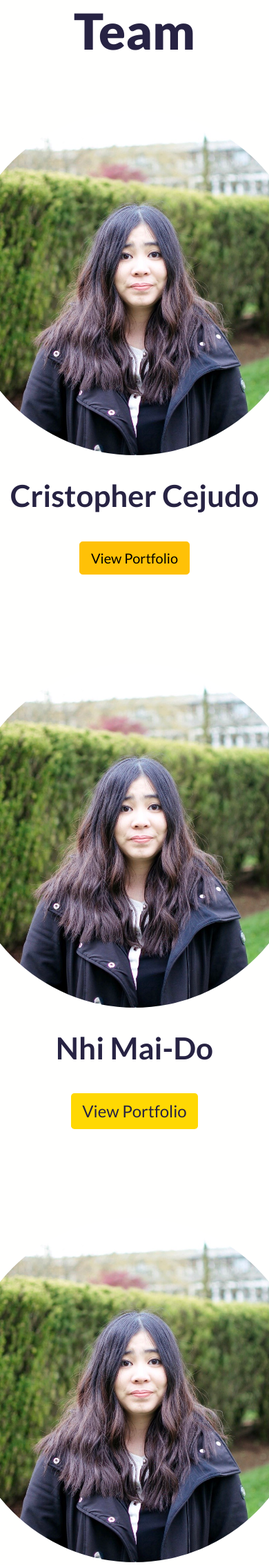
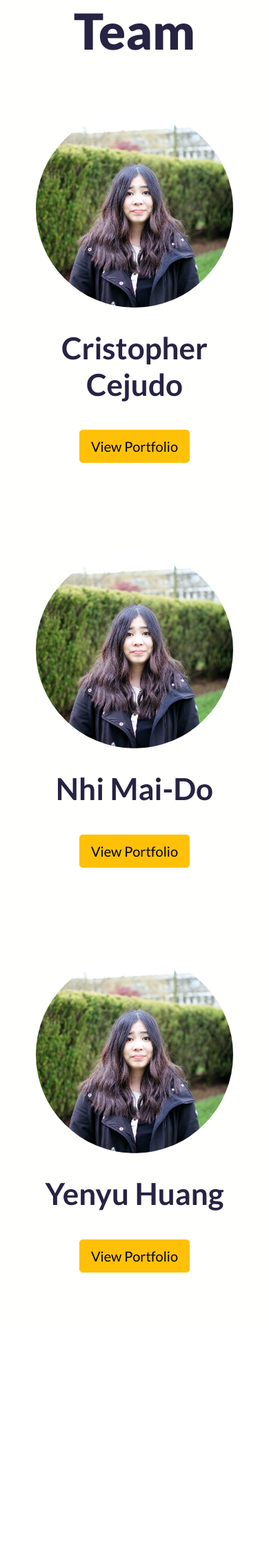
Before and after one commit to MLH-Fellowship/cturtles3-portfolio, a Flask app: page /home in a window 390 px wide; the page is wider, and only the part inside the window is pictured. Shown: the part 985-3254 px from the top of that part at 69% size. After the commit the page ends 2830 px from the top of that part, so only its background shows below. Run offline with Flask 2, Linux system fonts and the light colour scheme.

Commit message:
fix links and responsive styling

```diff
--- a/app/static/home.css
+++ b/app/static/home.css
@@ -28,7 +28,7 @@
 }
 
 .nav-item{
-    margin: 0 1.5rem 0 1.5rem;
+    margin: 0 1.5rem;
 }
 
 #hero{
@@ -155,6 +155,8 @@
 
 #meet-team .fellow-headshot{
     border-radius: 50%;
+    max-width: 100%;
+    height: auto;
 }
 
 .fellow-headshot:hover{
--- a/app/templates/home.html
+++ b/app/templates/home.html
@@ -51,19 +51,33 @@
         <div class="fellows-container">
             <div class="row">
                 <div class="col-md-4 fellow">
-                    <img class="fellow-headshot" src="../static/Nhi.JPG" alt="Headshot of Cristopher" width="500" height="500">
+                    <a href="/about/cristopher">
+                        <img class="fellow-headshot" src="../static/Nhi.JPG" alt="Headshot of Cristopher" width="500" height="500">
+                    </a>
+
                     <h3>Cristopher Cejudo</h3>
+
                     <a class="btn btn-warning btn-lg" href="/about/cristopher">View Portfolio</a>
                 </div>
+
                 <div class="col-md-4 fellow">
-                    <img class="fellow-headshot" src="../static/Nhi.JPG" alt="Headshot of Cristopher" width="500" height="500">
+                    <a href="/about/nhi">
+                        <img class="fellow-headshot" src="../static/Nhi.JPG" alt="Headshot of Nhi" width="500" height="500">
+                    </a>
+
                     <h3>Nhi Mai-Do</h3>
-                    <button type="button" class="btn btn-warning btn-lg" href="/about/nhi">View Portfolio</button>
+
+                    <a class="btn btn-warning btn-lg" href="/about/nhi">View Portfolio</a>
                 </div>
+
                 <div class="col-md-4 fellow">
-                    <img class="fellow-headshot" src="../static/Nhi.JPG" alt="Headshot of Cristopher" width="500" height="500">
+                    <a href="/about/yenyu">
+                        <img class="fellow-headshot" src="../static/Nhi.JPG" alt="Headshot of Yenyu" width="500" height="500">
+                    </a>
+
                     <h3>Yenyu Huang</h3>
-                    <button type="button" class="btn btn-warning btn-lg" href="/about/yenyu">View Portfolio</button>
+
+                    <a class="btn btn-warning btn-lg" href="/about/yenyu">View Portfolio</a>
                 </div>
             </div>
         </div>
```
Also changed, not shown: 1 other file.
